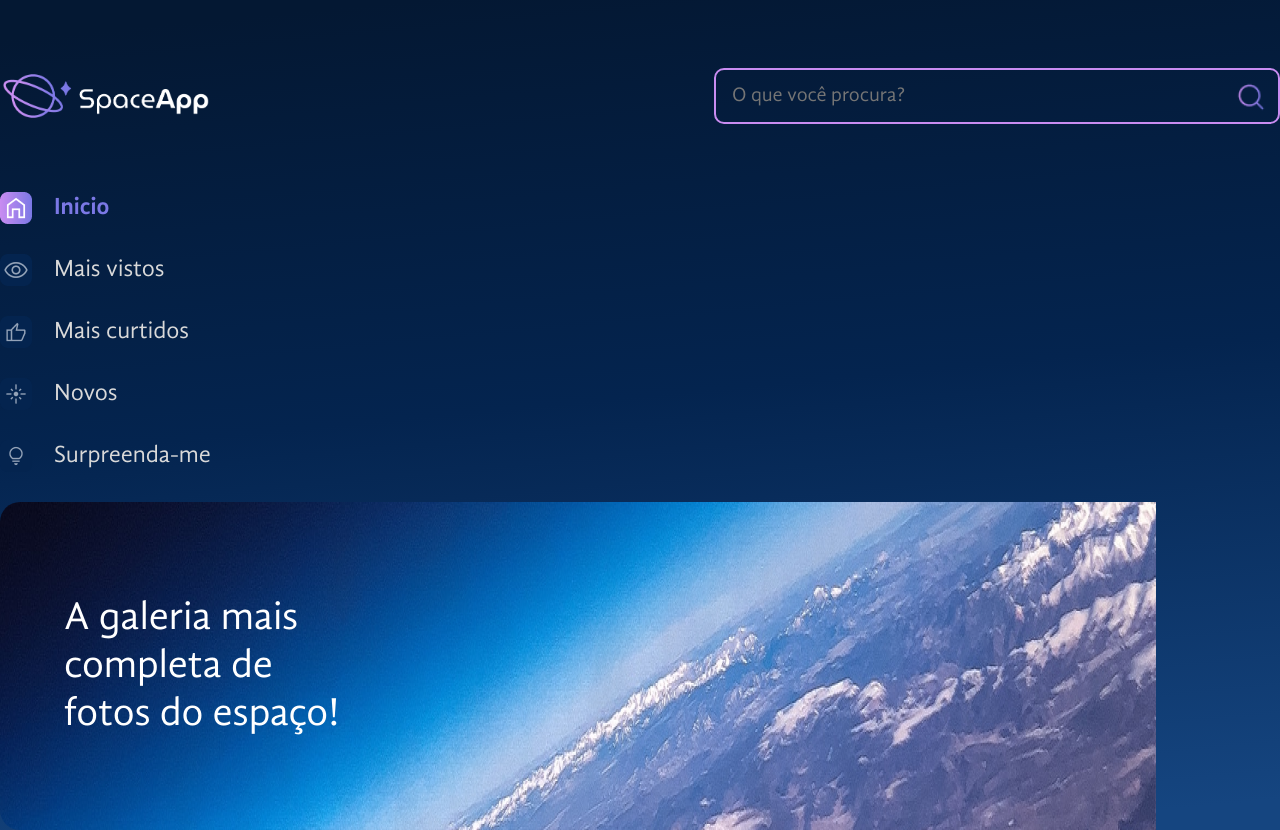
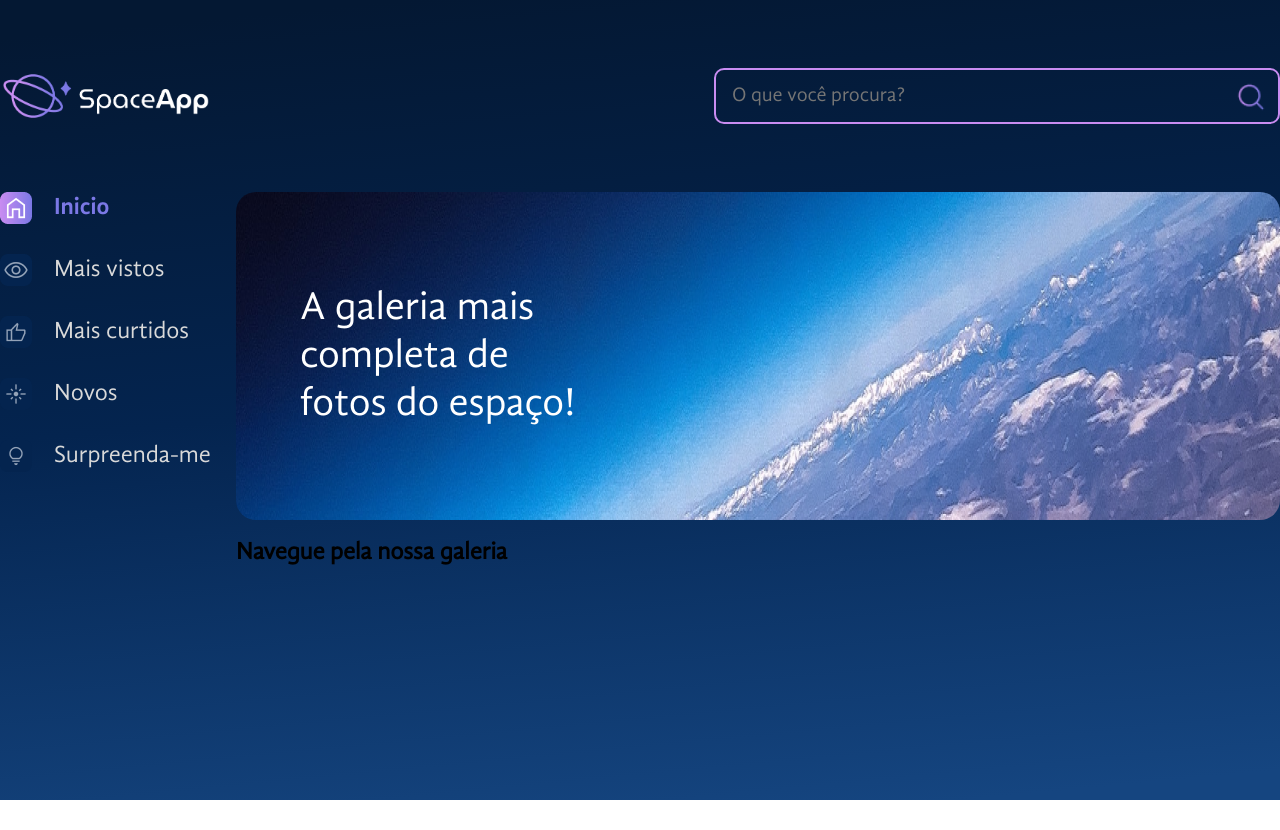
Before and after one commit to rogerdgela/space-app, a React (Vite) app: page / in a window 1280 px wide. After the commit the page ends 800 px from the top, so only its background shows below. Built offline with nearby package versions, Linux system fonts and the light colour scheme.

Commit message:
Montando o layout desktop

```diff
--- a/src/App.jsx
+++ b/src/App.jsx
@@ -4,6 +4,7 @@
 import BarraLateral from "./componentes/BarraLateral";
 import Banner from "./componentes/Banner";
 import bannerBackground from './assets/banner.png';
+import Galeria from "./componentes/Galeria";
 
 const FundoGradiente = styled.div`
     background: linear-gradient(174.61deg, #041833 4.16%, #04244f 48%, #154580 96.76%);
@@ -11,17 +12,42 @@
     min-height: 100vh;
 `
 
+const AppContainer = styled.div`
+    width: 1440px;
+    max-width: 100%;
+    margin: 0 auto;
+`
+
+const MainContainer = styled.main`
+    display: flex;
+    gap: 24px;
+`
+
+const ConteudoGaleria = styled.section`
+    display: flex;
+    flex-direction: column;
+    flex-grow: 1;
+`
+
 function App() {
     return (
         <FundoGradiente>
             <EstilosGlobais />
+            <AppContainer>
                 <Cabecalho />
+                <MainContainer>
                     <BarraLateral />
 
+                    <ConteudoGaleria>
                         <Banner
                             texto="A galeria mais completa de fotos do espaço!"
                             backgroundImage={bannerBackground}
                         />
+
+                    <Galeria />
+                    </ConteudoGaleria>
+                </MainContainer>
+            </AppContainer>
         </FundoGradiente>
     );
 }
--- a/src/componentes/Banner/index.jsx
+++ b/src/componentes/Banner/index.jsx
@@ -1,4 +1,4 @@
-import { styled } from "styled-components";
+import { styled } from "styled-components"
 
 const FigureEstilizada = styled.figure`
     background-image: ${props => `url(${props.$backgroundImage})`};
@@ -10,6 +10,7 @@
     margin: 0;
     border-radius: 20px;
     max-width: 100%;
+    background-size: cover;
 `
 
 const TituloEstilizado = styled.h1`
@@ -29,4 +30,4 @@
     )
 }
 
-export default Banner;
+export default Banner
--- a/src/componentes/BarraLateral/index.jsx
+++ b/src/componentes/BarraLateral/index.jsx
@@ -48,8 +48,6 @@
                     >
                         Surpreenda-me
                     </ItemNavegacao>
-
-
                 </ListaEstilizado>
             </nav>
         </aside>
--- /dev/null
+++ b/src/componentes/Galeria/index.jsx
@@ -0,0 +1,7 @@
+const Galeria = () => {
+    return (
+        <h2>Navegue pela nossa galeria</h2>
+    )
+}
+
+export default Galeria
```
Also changed, not shown: 1 other file (tests, documents, lock files or other folders). Lines whose indentation alone changed are shown as unchanged.
